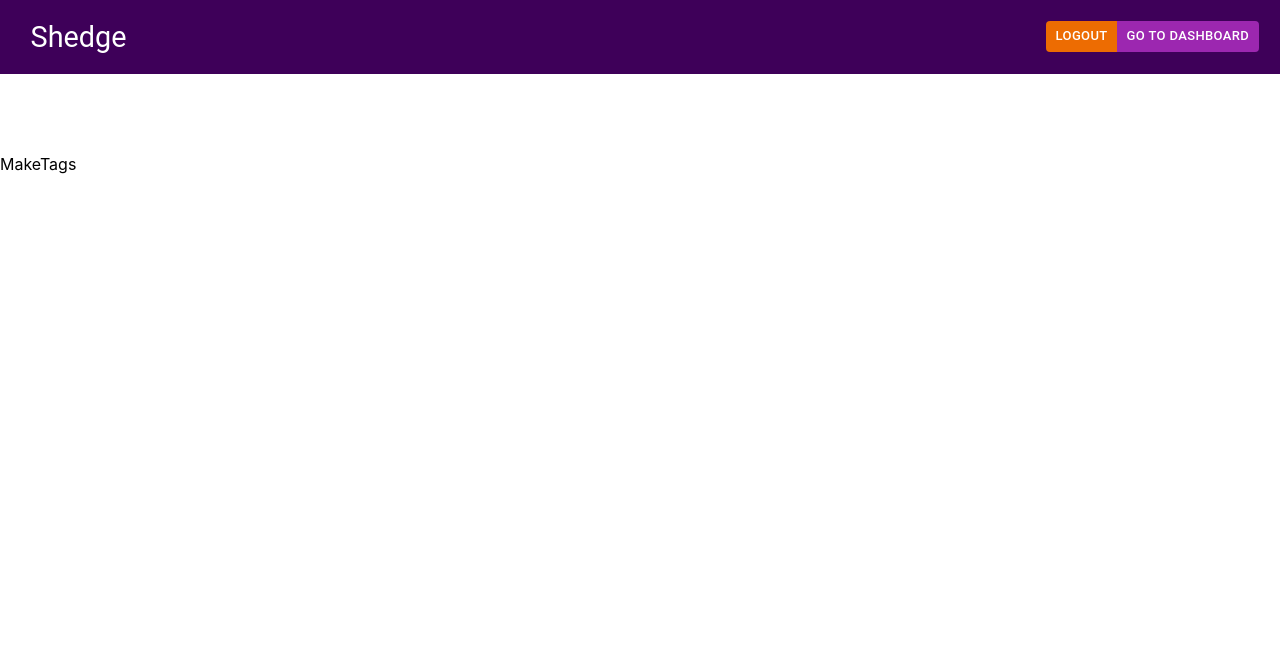
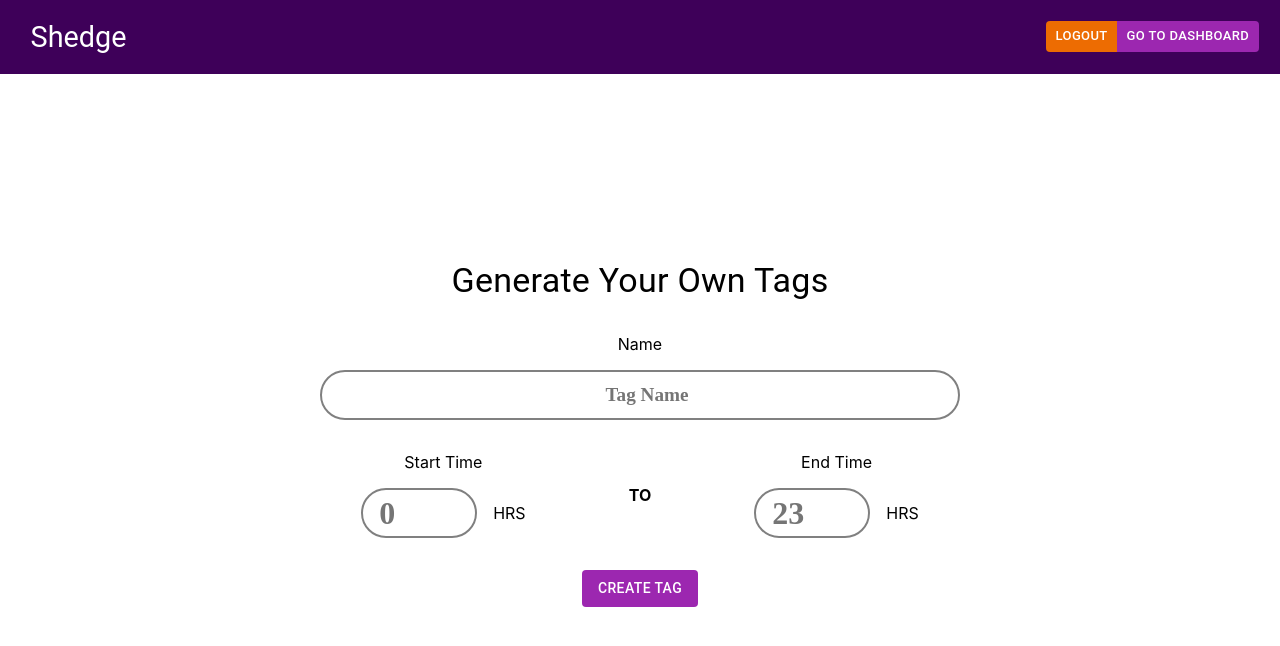
Before and after one commit to nandurijv/t-gen, a React (Create React App) app: page /dashboard/generateTags in a window 1280 px wide. Shown: the top 646 px of the page. Built offline with nearby package versions, Linux system fonts and the light colour scheme; sample sign-in values are in the browser's storage.

Commit message:
tag creation route

```diff
--- a/src/App.js
+++ b/src/App.js
@@ -9,8 +9,8 @@ import ErrorPage from "./ErrorPage";
 import Enter from "./Components/LoginSignup/Enter";
 import Dashboard from "./Components/Dashboard/Dashboard";
 import Options from "./Components/Dashboard/Options";
-import MakeTags from "./Components/TagGenerator/MakeTags";
 import IndexOfSchedule from "./Components/GenerateSchedules/IndexOfSchedule";
+import Tags from "./Components/GenerateSchedules/Actions/Tags";
 const router = createBrowserRouter(
   createRoutesFromElements(
     <>
@@ -18,7 +18,7 @@ const router = createBrowserRouter(
     <Route path="/dashboard" element={<Dashboard />} errorElement={<ErrorPage/>}>
       <Route path="" element={<Options/>}/>
       <Route path="generateSchedule" element={<IndexOfSchedule/>}/>
-      <Route path="generateTags" element={<MakeTags/>}/>
+      <Route path="generateTags" element={<Tags/>}/>
     </Route>
     </>
   )
--- a/src/Components/Dashboard/Dashboard.js
+++ b/src/Components/Dashboard/Dashboard.js
@@ -14,21 +14,6 @@ function Dashboard() {
   return (
     <>
     <Nav/>
-    <Stack direction="row"sx={{width:"100%",textAlign:"center", height:"10vh", alignItems:"center",justifyContent:"space-around"}}>
-      {
-      sessionStorage.getItem("token")
-      &&
-      <>
-      <p>{sessionStorage.getItem("user_name")}</p>
-      <p>{sessionStorage.getItem("user_email")}</p>
-      </>}
-      {
-      !sessionStorage.getItem("token")
-      &&
-      <>
-      <p style={{color:"red"}}>Error Fetching Data</p>
-      </>}
-    </Stack>
     <Outlet/>
     </>
   )
--- a/src/Components/GenerateSchedules/Actions/Activities.js
+++ b/src/Components/GenerateSchedules/Actions/Activities.js
@@ -1,7 +1,9 @@
 import { Button } from "@mui/material";
-import React from "react";
+import React, { useState } from "react";
 
 function Activities({ setItemNumber, setPayload }) {
+  const [activities,setActivities] = useState([])
+
   return (
     <>
       <div
--- a/src/Components/GenerateSchedules/Actions/Input.css
+++ b/src/Components/GenerateSchedules/Actions/Input.css
@@ -1,6 +1,21 @@
 input{
-    width:20%;
+    outline:none;
+    font-size:1.2rem;
+    padding-left:1rem;
+    border-radius:2rem;
+}
+input[type="number"]{
+    width:100% !important;
     height:50px;
-    text-align: center;
     font-size:2rem;
 }
+#name{
+    text-align: center;
+}
+.tag input{
+    border:2px solid gray;
+    width:100%;
+    height:50px;
+    font-family:'Poppins';
+    font-weight:600;
+}
--- /dev/null
+++ b/src/Components/GenerateSchedules/Actions/Tags.js
@@ -0,0 +1,113 @@
+import { Alert, Button, Stack, Typography } from "@mui/material";
+import React, { useState } from "react";
+function Tags() {
+  const [name, setName] = useState();
+  const [start, setStart] = useState();
+  const [end, setEnd] = useState();
+  const [message,setMessage] = useState("");
+  const [loading,setLoading] = useState(false);
+  const handleSet = () => {
+    setLoading(true)
+    console.log(`${process.env.BASE_URL}`);
+    fetch(`${process.env.REACT_APP_BASE_URL}/user/createTag`,{
+        method: 'POST',
+        headers:{
+            "Content-Type": "application/json"
+        },
+        body:JSON.stringify({userID: sessionStorage.getItem("userID"),name, start_time:start, end_time:end})
+    }).then(res=>res.json()).then((data)=>{
+        setLoading(false);
+        setMessage(data.success);
+    }).catch((err)=>{
+        setLoading(false);
+        setMessage(err.message);
+    })
+  };
+  return (
+    <Stack gap={4} alignItems="center" justifyContent="center" minHeight="90vh">
+      <Typography variant="h4">Generate Your Own Tags</Typography>
+      <Stack gap={4} width="50%">
+        <Stack gap={2} className="tag" alignItems="center" justifyContent="center">
+          <label htmlFor="name">Name</label>
+          <input
+            type="text"
+            id="name"
+            name="name"
+            placeholder="Tag Name"
+            required
+            onChange={(e) => {
+              setName(e.target.value);
+            }}
+            value={name}
+          />
+        </Stack>
+        <Stack direction="row" justifyContent="space-around">
+          <Stack gap={2} className="tag" alignItems="center" justifyContent="center">
+            <label htmlFor="start_time">Start Time</label>
+            <Stack
+              direction="row"
+              alignItems="center"
+              justifyContent="center"
+              gap={2}
+            >
+              <input
+                type="number"
+                required
+                id="start"
+                name="start"
+                min="0"
+                max="23"
+                placeholder="0"
+                onChange={(e) => {
+                  setStart(e.target.value);
+                }}
+                value={start}
+              />
+              <div>HRS</div>
+            </Stack>
+          </Stack>
+          <Stack alignItems="center" justifyContent="center" width="10%"><b>TO</b></Stack>
+          <Stack gap={2} className="tag" alignItems="center" justifyContent="center" >
+            <label htmlFor="end_time">End Time</label>
+            <Stack
+              direction="row"
+              alignItems="center"
+              justifyContent="center"
+              gap={2}
+            >
+              <input
+                type="number"
+                id="end"
+                name="end"
+                max="23"
+                min="0"
+                required
+                placeholder="23"
+                onChange={(e) => {
+                  setEnd(e.target.value);
+                }}
+                value={end}
+              />
+              <div>HRS</div>
+            </Stack>
+          </Stack>
+        </Stack>
+      </Stack>
+      <Stack>
+        <Button
+          variant="contained"
+          color="secondary"
+          disableElevation
+          onClick={handleSet}
+          disabled={loading}
+        >
+          Create Tag
+        </Button>
+      </Stack>
+      {message && <Alert onClose={()=>{setMessage("")}} severity="info">{message?"Created Successfully":"Try Again"}
+        </Alert>}
+    </Stack>
+  );
+}
+
+export default Tags;
--- a/src/Components/GenerateSchedules/Actions/TimeInterval.js
+++ b/src/Components/GenerateSchedules/Actions/TimeInterval.js
@@ -15,7 +15,7 @@ function TimeInterval({ setItemNumber, setInt, setPayload }) {
   }
   return (
     <>
-      <Stack direction="row" gap={4} mt={4} mb={4} alignItems="center" w="50%" justifyContent="center">
+      <Stack id="interval" direction="row" gap={4} mt={4} mb={4} alignItems="center" w="50%" justifyContent="center">
         <Stack gap={2} alignItems="center" justifyContent="center">
           <label htmlFor="start">Start Time</label>
           <Stack direction="row" justifyContent="center" alignItems="center" gap={2}><input type="text" name="start" id="start" value={start} placeholder="6"vautofocus onChange={(e)=>{setStart(e.target.value)}} /> HRS</Stack>
```
